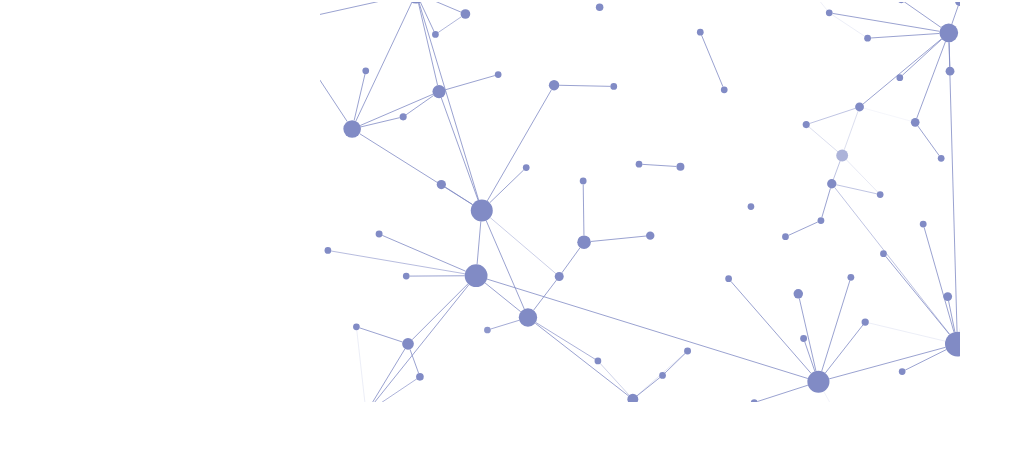
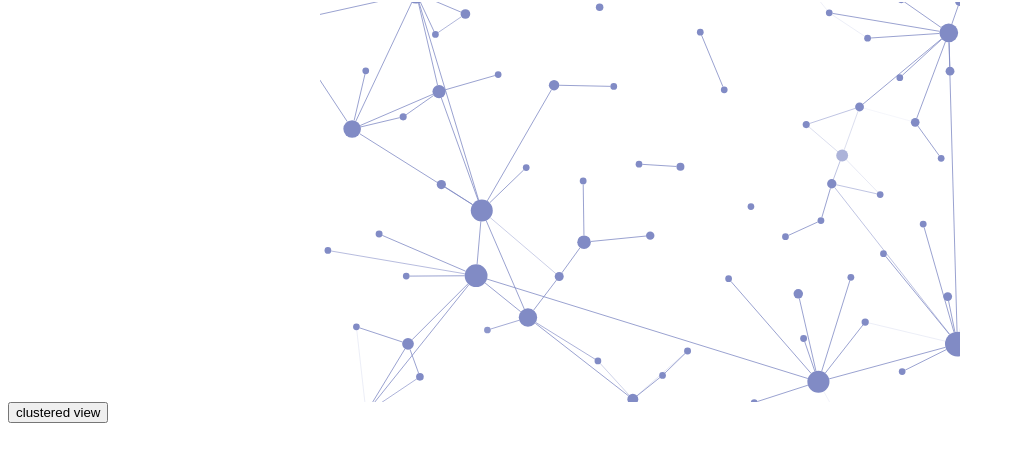
Before and after one commit to evegood99/MyFirst, a plain HTML site: page index.html in a window 1280 px wide. Shown: the part 78-540 px from the top of the page, without its empty margins (0-1015 px from the left). Drawn offline with Linux system fonts and the light colour scheme.

Commit message:
Update index.html

```diff
--- a/index.html
+++ b/index.html
@@ -14,6 +14,7 @@
 </svg>
 </graph>
 <script>drawGraph()</script>
+<input type="button" value="clustered view" onclick="location.href='./cluster.html'"</input>
 
 </body>
 </html>
```
